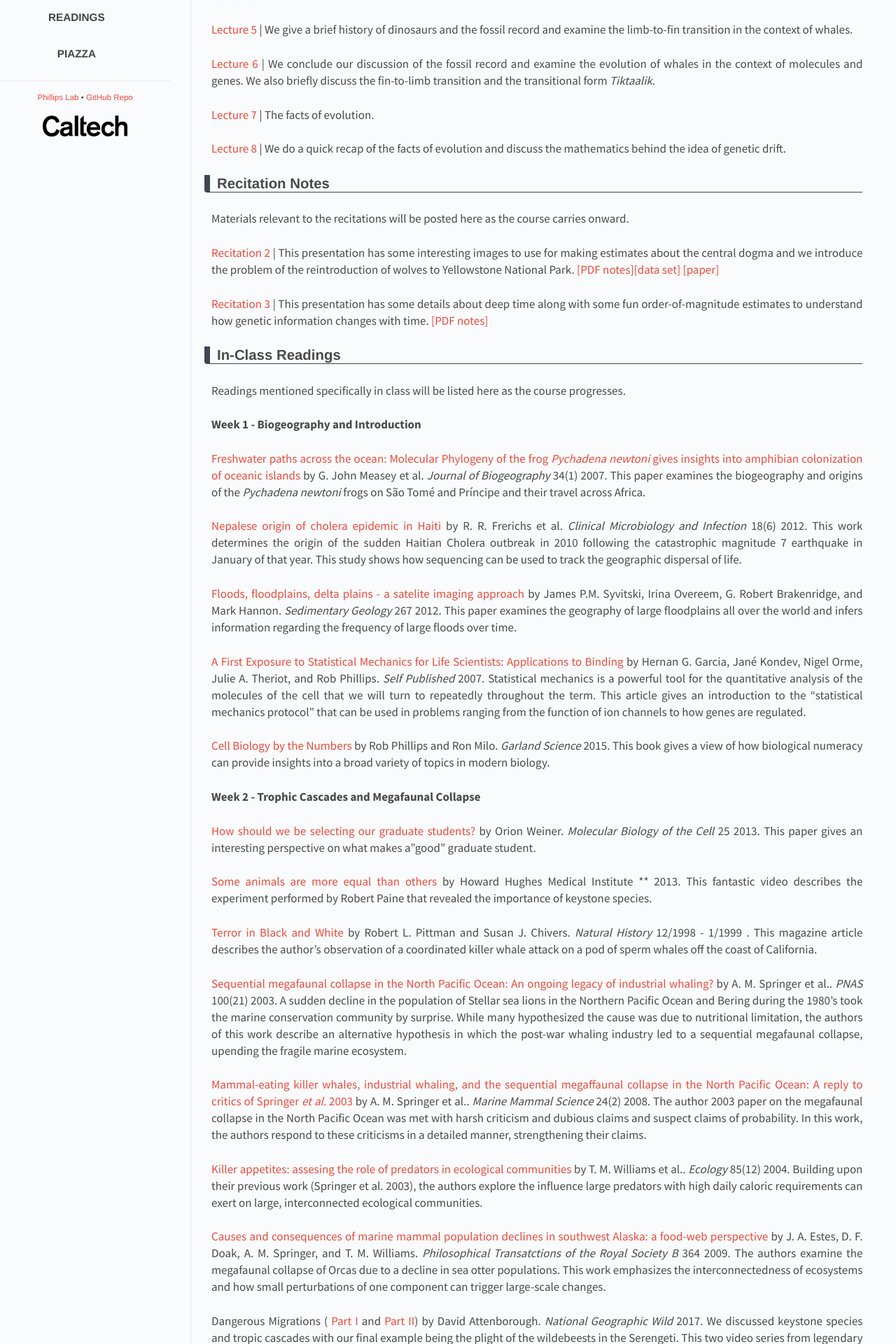
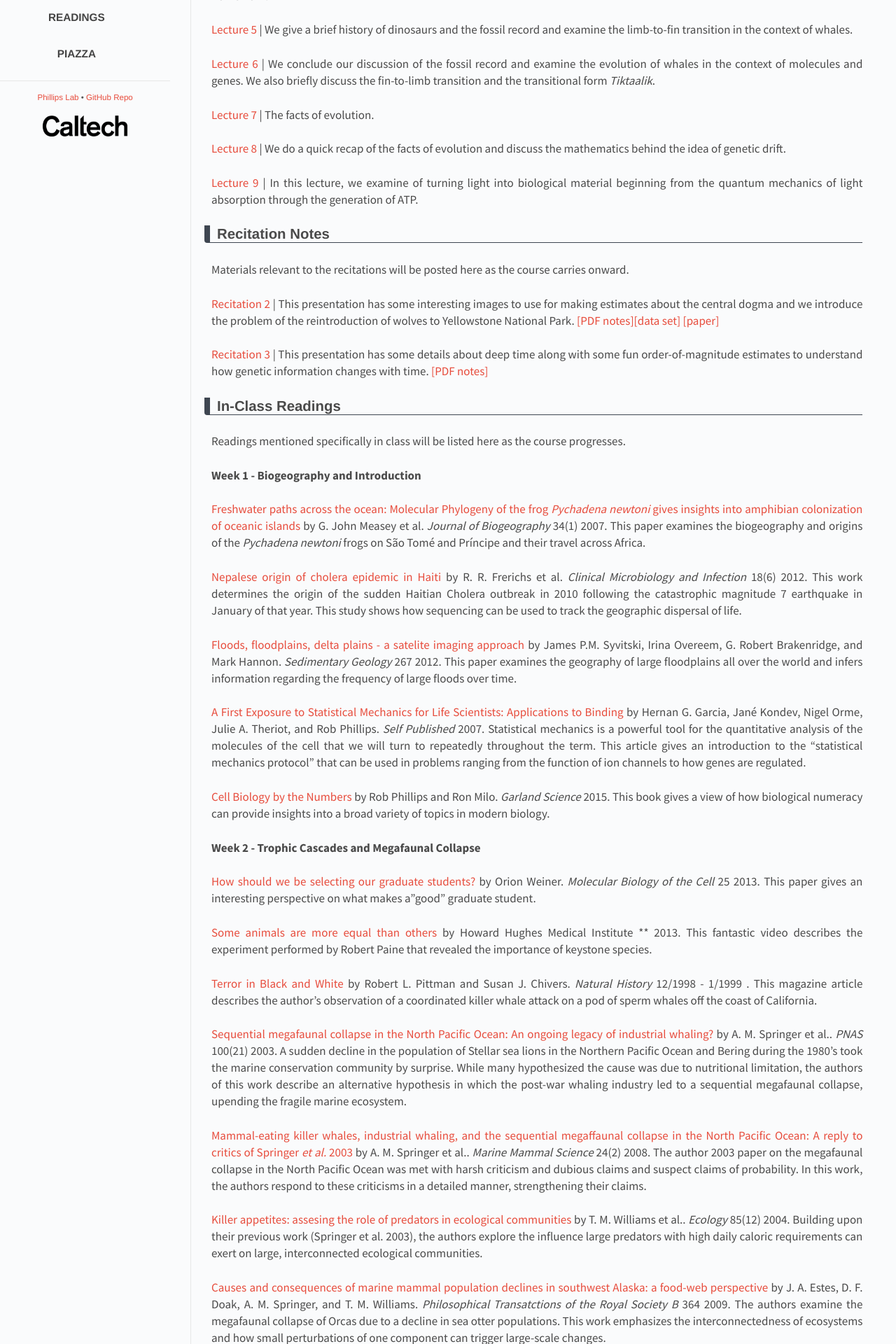
Before and after one commit to RPGroup-PBoC/bi1, a Jekyll site: the page built from _posts/2017-01-24-readings.md, in a window 1280 px wide. Shown: the part 575-2495 px from the top of the page at 70% size. Built offline with Jekyll 4.4.1, drawn with Linux system fonts in a browser that asks for light colours.

Commit message:
Added lecture from 5/2

```diff
--- a/_posts/2017-01-24-readings.md
+++ b/_posts/2017-01-24-readings.md
@@ -32,6 +32,10 @@ and examine the evolution of whales in the context of molecules and genes. We al
 [Lecture 8](http://www.rpgroup.caltech.edu/courses/bi1_2017/protected/Bi1_Sp2017_lec08_pop_gen.pdf) \| We do a quick recap of the facts of evolution and discuss
 the mathematics behind the idea of genetic drift.
 
+[Lecture 9](http://www.rpgroup.caltech.edu/courses/bi1_2017/protected/Bi1_Sp2017_lec09_photosynthesis.pdf) \| In this lecture, we examine of turning light into biological material beginning from the quantum mechanics of light absorption through the generation of ATP.
+
+<!-- [Lecture 10](http://www.rpgroup.caltech.edu/courses/bi1_2017/protected/Bi1_Sp2017_lec10_eating_sugar.pdf) \| These slides are basically supporting material to complement class which was largely interactive and done on the board. -->
+
 ## Recitation Notes
 Materials relevant to the recitations will be posted here as the course carries
 onward.
```
Also changed, not shown: 1 other file.
